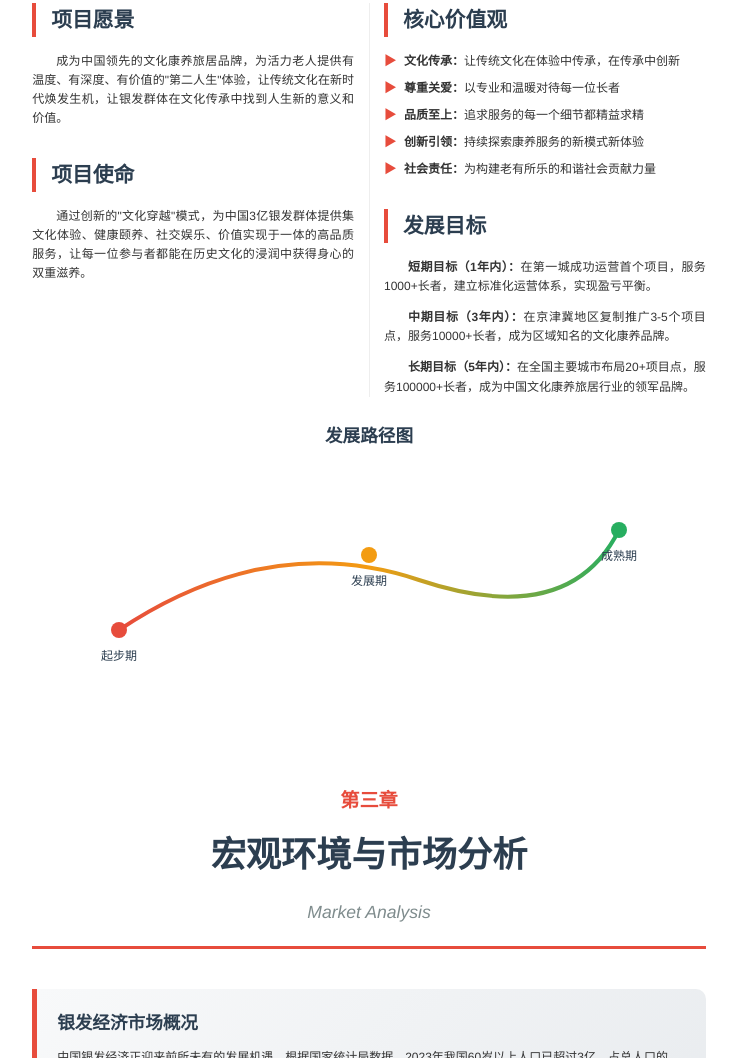
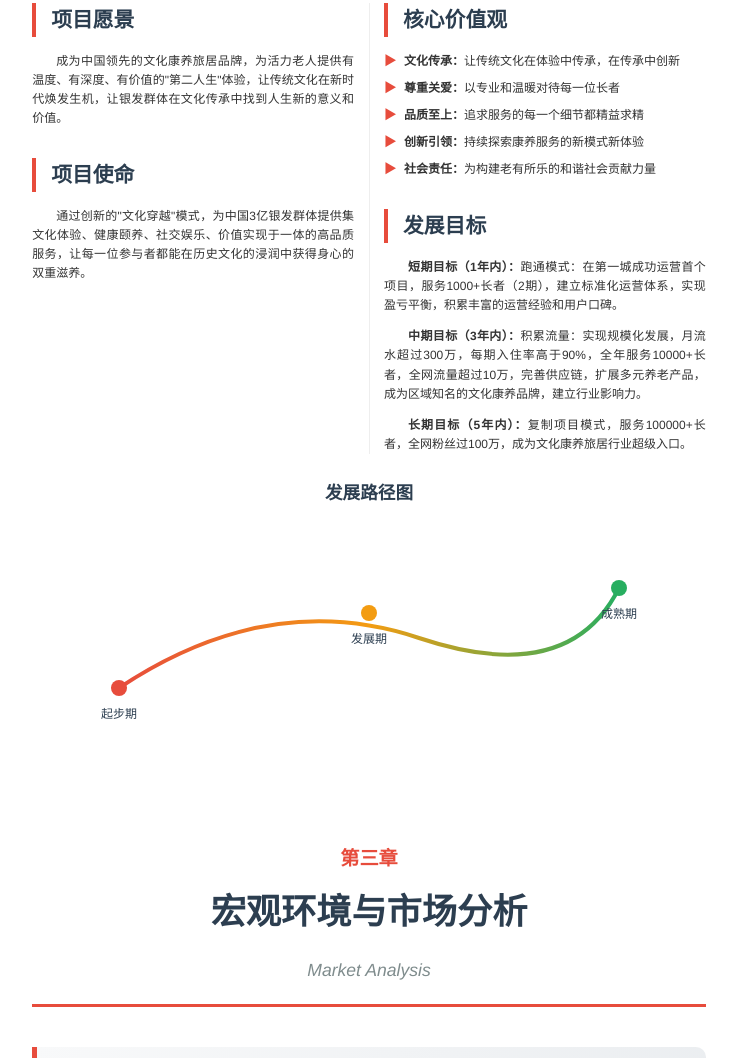
Before and after one commit to cal-a737/htmltest, a plain HTML site: page index.html in a window 1280 px wide. Shown: the part 5156-6214 px from the top of the page, without its empty margins (271-1008 px from the left). Drawn offline with Linux system fonts and the light colour scheme.

Commit message:
Update index.html

```diff
--- a/index.html
+++ b/index.html
@@ -794,11 +794,11 @@
 
                 <div class="content-block">
                     <h3>发展目标</h3>
-                    <p><strong>短期目标（1年内）：</strong>在第一城成功运营首个项目，服务1000+长者，建立标准化运营体系，实现盈亏平衡。</p>
-
-                    <p><strong>中期目标（3年内）：</strong>在京津冀地区复制推广3-5个项目点，服务10000+长者，成为区域知名的文化康养品牌。</p>
-
-                    <p><strong>长期目标（5年内）：</strong>在全国主要城市布局20+项目点，服务100000+长者，成为中国文化康养旅居行业的领军品牌。</p>
+                    <p><strong>短期目标（1年内）：</strong>跑通模式：在第一城成功运营首个项目，服务1000+长者（2期），建立标准化运营体系，实现盈亏平衡，积累丰富的运营经验和用户口碑。</p>
+
+                    <p><strong>中期目标（3年内）：</strong>积累流量：实现规模化发展，月流水超过300万，每期入住率高于90%，全年服务10000+长者，全网流量超过10万，完善供应链，扩展多元养老产品，成为区域知名的文化康养品牌，建立行业影响力。</p>
+
+                    <p><strong>长期目标（5年内）：</strong>复制项目模式，服务100000+长者，全网粉丝过100万，成为文化康养旅居行业超级入口。</p>
                 </div>
             </div>
 
```
